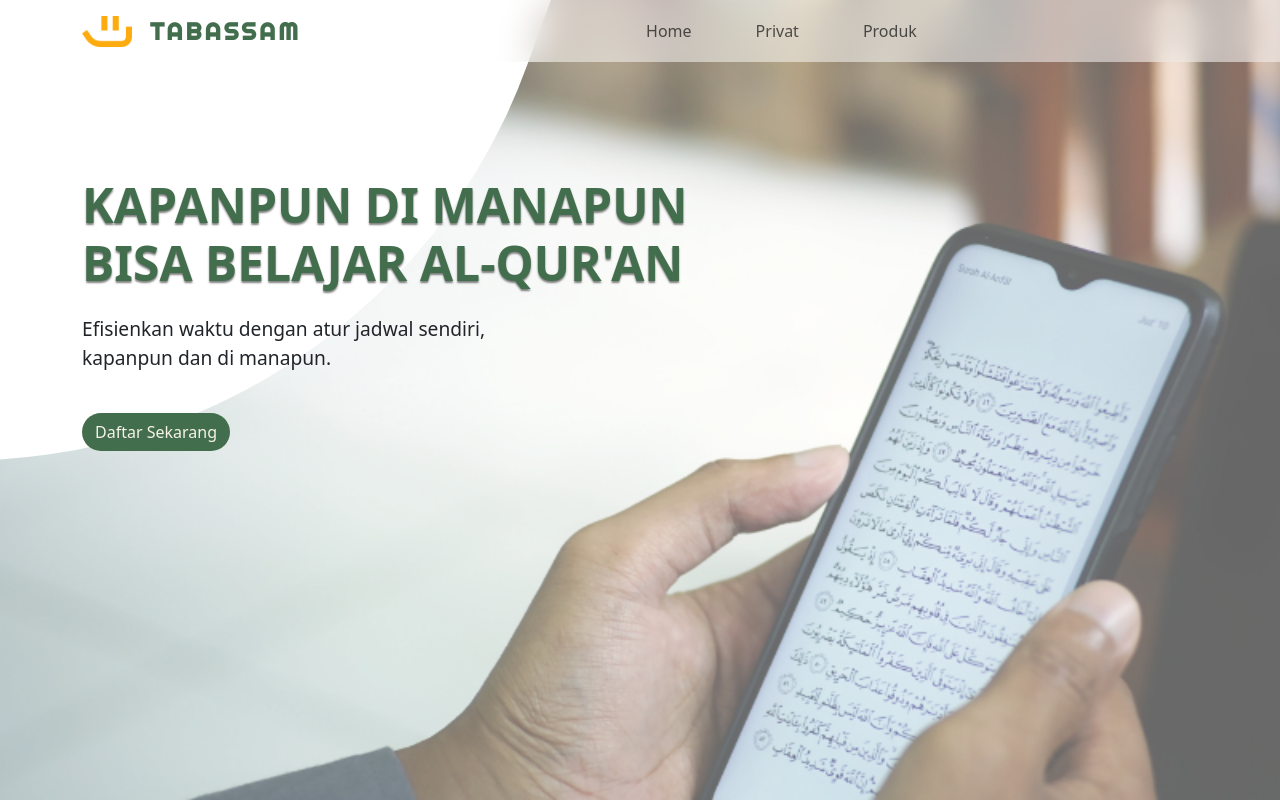
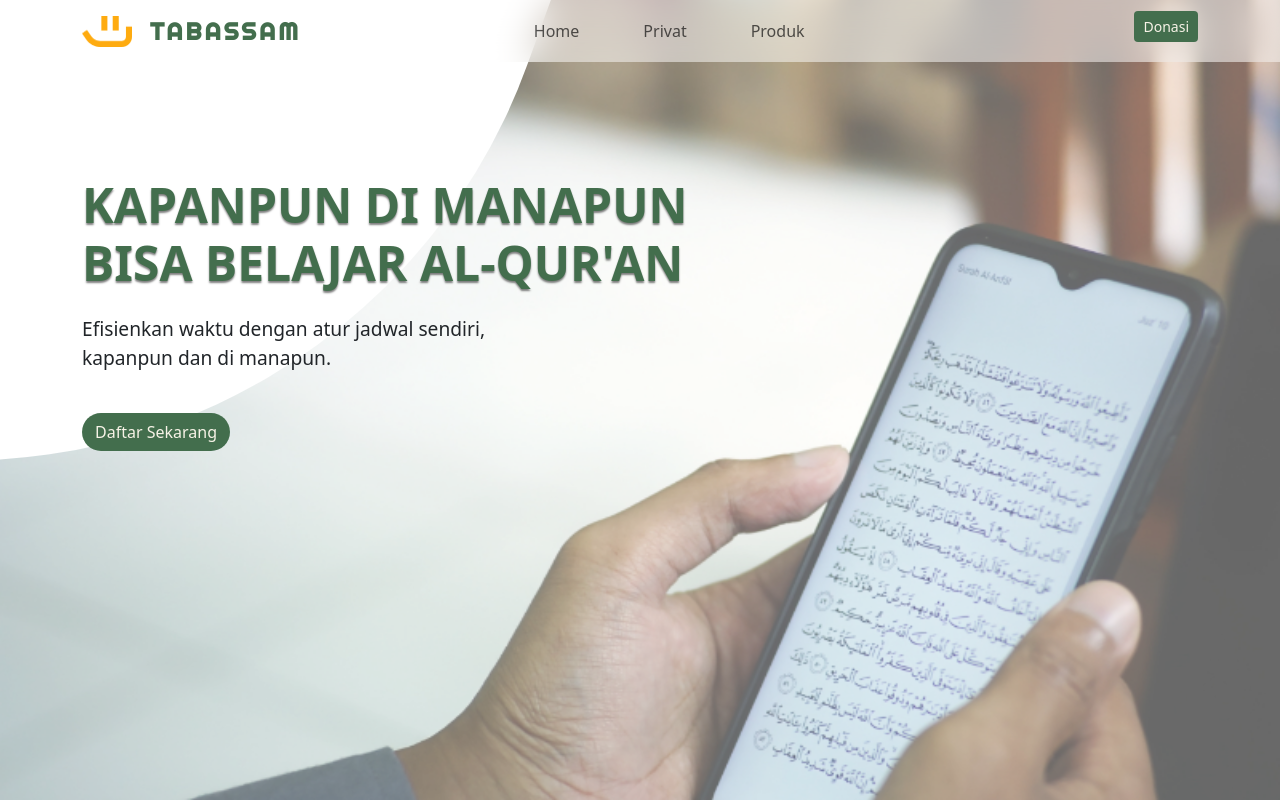
Before and after one commit to bayupurnamaj/yayasan, a plain HTML site: page index.html in a window 1280 px wide. Shown: the top 802 px of the page. Drawn offline with nearby package versions, Linux system fonts and the light colour scheme.

Commit message:
perubahan

```diff
--- a/index.html
+++ b/index.html
@@ -76,7 +76,11 @@
               <a class="nav-link" href="#privat">Privat</a>
               <a class="nav-link" href="#produk">Produk</a>
             </div>
-            <!-- <div class="nav-btn ms-auto"><button class="btn btn-md" type="button">Daftar Sekarang</button></div> -->
+            <div class="nav-btn ms-auto">
+              <a class="btn btn-sm" href="https://wa.link/qt7x2s" role="button"
+                >Donasi</a
+              >
+            </div>
           </div>
         </div>
       </div>
--- a/style.css
+++ b/style.css
@@ -12,7 +12,6 @@ body {
   font-family: "Noto Sans", sans-serif;
   background-image: url(image/pattern.webp);
 }
-
 .navbar .logo-text {
   font-family: "righteous", sans-serif;
   margin-left: -2rem;
@@ -36,6 +35,15 @@ body {
 }
 .mynavbar .offcanvas {
   height: 100vh;
+}
+
+.nav-btn .btn {
+  background-color: var(--satu);
+  color: var(--tiga);
+}
+.nav-btn .btn:hover {
+  background-color: var(--tiga);
+  color: var(--satu);
 }
 /* \--------------home------------- */
 .home::before {
```
